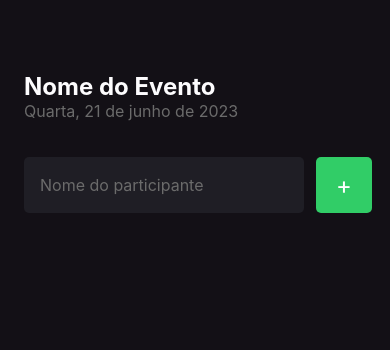
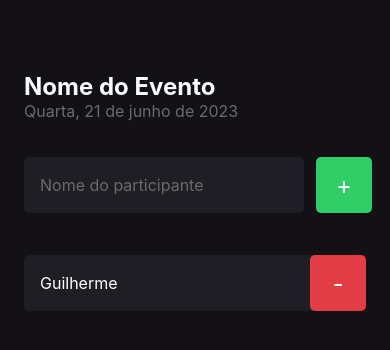
Before and after one commit to gvmertens/imhere, a React Native app: screen / in a window 390 px wide. Shown: the top 350 px of the page. Built offline with nearby package versions, Linux system fonts and the light colour scheme.

Commit message:
20230628

```diff
--- a/App.tsx
+++ b/App.tsx
@@ -1,7 +1,13 @@
+import { StatusBar } from 'react-native';
 import { Home } from './src/screens/Home';
 
 export default function App() {
   return (
+    <>
+      <StatusBar barStyle="light-content"
+        backgroundColor="transparent"
+        translucent/>
       <Home />
+    </>
   );
 }
--- /dev/null
+++ b/src/screens/Home/components/Participant/index.tsx
@@ -0,0 +1,21 @@
+import { View, Text, TouchableOpacity } from "react-native";
+
+import { styles } from "./style";
+
+type Props = {
+    name: string,
+    onRemove: () => void;
+}
+
+export function Participant({ name, onRemove }: Props) {
+    return (
+        <View style={styles.container}>
+            <Text style={styles.name}>{name}</Text>
+            <TouchableOpacity style={styles.button} onPress={onRemove}>
+                <Text style={styles.buttonText}>
+                    -
+                </Text>
+            </TouchableOpacity>
+        </View>
+    )
+}
--- /dev/null
+++ b/src/screens/Home/components/Participant/style.ts
@@ -0,0 +1,30 @@
+import { StyleSheet } from "react-native";
+
+export const styles = StyleSheet.create({
+    container: {
+        width: '100%',
+        backgroundColor: '#1F1E25',
+        borderRadius: 5,
+        flexDirection: 'row',
+        alignItems: 'center',
+        marginBottom: 10
+    },
+    name: {
+        flex: 1,
+        fontSize: 16,
+        color: '#FFF',
+        marginLeft: 16
+    },
+    button: {
+      width: 56,
+      height: 56,
+      borderRadius: 5,
+      backgroundColor: '#E23C44',
+      justifyContent: 'center',
+      alignItems: 'center'
+    },
+    buttonText: {
+      color: '#FFF',
+      fontSize: 24
+    },
+});
--- a/src/screens/Home/index.tsx
+++ b/src/screens/Home/index.tsx
@@ -1,11 +1,36 @@
-import { Text, View, TextInput, TouchableOpacity } from 'react-native';
+import { Text, View, TextInput, TouchableOpacity, ScrollView, Alert, FlatList } from 'react-native';
+
+import { Participant } from './components/Participant';
 
 import { styles } from './styles'
+import { useState } from 'react';
 
 export function Home() {
 
+  const [participants, setParticipants] = useState(['Guilherme']);
+
   function handleParticipantAdd() {
+    if(participants.includes("Rosane")){
+        return Alert.alert("Participante Existe", "Já existe um participante na lista com esse nome.")
+    }
+    setParticipants(prevState => [...prevState, 'Renata'])
     console.log('BT clicado');
+  }
+
+  function handleParticipantRemove(name: string) {
+
+    Alert.alert("Remover", `Remover o participante ${name}?`, [
+      {
+        text: 'Sim',
+        onPress: () =>  Alert.alert('Deletado')
+      },
+      {
+        text: 'Não',
+        style: 'cancel'
+      }
+    ])
+
+    console.log(`BT remover add ${name}`);
   }
 
   return (
@@ -30,6 +55,20 @@ export function Home() {
           </Text>
         </TouchableOpacity>
       </View>
+
+      <FlatList
+        data={participants}
+        keyExtractor={item => item}
+        renderItem={({ item }) => (
+          <Participant key={item} name={item} onRemove={() => handleParticipantRemove(item)} />
+        )}
+        showsVerticalScrollIndicator={false}
+        ListEmptyComponent={() => (
+          <Text style={styles.listEmptyText}>
+            Adicione participantes ao evento
+          </Text>
+        )}
+      />
     </View>
   );
 }
--- a/src/screens/Home/styles.ts
+++ b/src/screens/Home/styles.ts
@@ -43,5 +43,8 @@ export const styles = StyleSheet.create({
       flexDirection: 'row',
       marginTop: 36,
       marginBottom: 42
+    },
+    listEmptyText: {
+      color: '#FFF',
     }
   })
```
